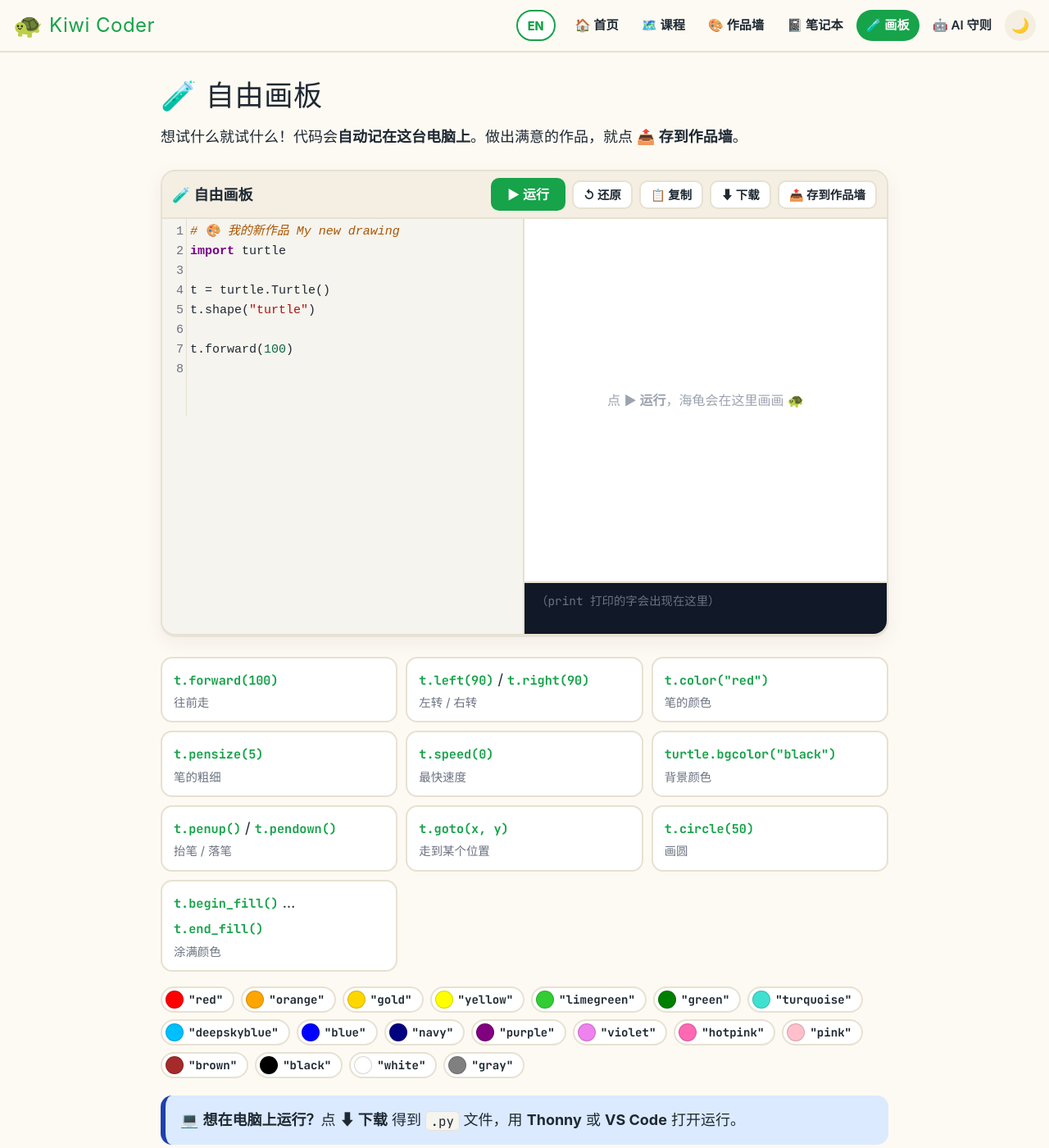
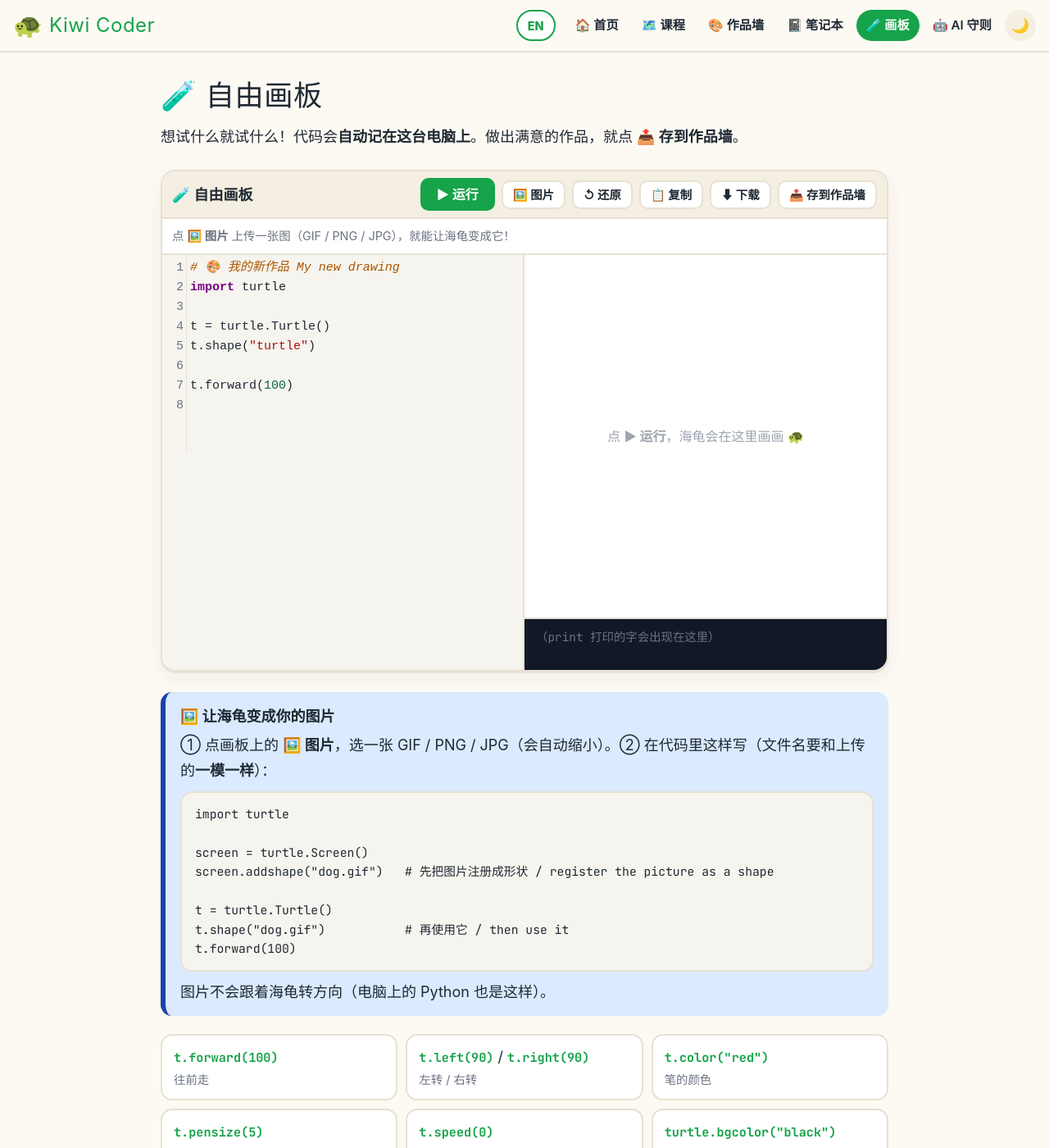
Before and after one commit to cp2phi/kiwi-coder, a Jekyll site: the page built from playground.md, in a window 1280 px wide and 1400 px high. Shown: the whole window at 82% size. Built offline with Jekyll 4.4.1, drawn with Linux system fonts in a browser that asks for light colours; some web fonts are replaced.

Commit message:
Let kids turn the turtle into an uploaded picture
- Free playground gets a Picture button: uploads GIF/PNG/JPG, shrinks
  it to 80px and remembers it on this computer
- screen.addshape("dog.gif") looks up uploaded pictures first, then
  my-work/ on the site, so gallery items work too
- Patch Skulpt 1.2.0 register_shape/addshape missing argument names
- Missing pictures show a friendly error instead of a silent blank turtle

Co-Authored-By: Claude Opus 5.5 <noreply@anthropic.com>

```diff
--- a/assets/css/style.css
+++ b/assets/css/style.css
@@ -338,3 +338,8 @@ html[data-lang="en"] .pg-out:empty::before { content: "(text from print shows up
 .pg-save a.go { display: inline-block; margin: 6px 0; background: #1f883d; color: #fff; text-decoration: none; padding: 6px 16px; border-radius: 10px; }
 html[data-lang="en"] .quiz .q::before { content: "🤔 Guess first: "; }
 html[data-lang="en"] .stop.now::after { content: "This week ⭐"; }
+/* 画板：上传的图片 */
+.pg-imgs { display: flex; flex-wrap: wrap; gap: 8px; align-items: center; padding: 8px 12px; border-bottom: 2px solid var(--line); background: var(--card); font-size: .9rem; }
+.pg-img { display: inline-flex; align-items: center; gap: 6px; border: 2px solid var(--line); border-radius: 12px; padding: 3px 6px; background: var(--bg); }
+.pg-img img { width: 32px; height: 32px; object-fit: contain; image-rendering: auto; }
+.pg-img .pg-btn { font-size: .8rem; padding: 1px 8px; }
--- a/assets/js/playground.js
+++ b/assets/js/playground.js
@@ -6,6 +6,7 @@
  *   data-canvas    "no" = 不需要海龟画布（只用 print）
  *   data-save      「存到作品墙」时默认的文件名
  *   data-draft     填一个名字 = 自动在这台电脑上记住没写完的代码
+ *   data-images    显示「🖼️ 图片」按钮：上传图片，用 screen.addshape("dog.gif") 让海龟变成它
  */
 (function () {
   'use strict';
@@ -16,6 +17,49 @@
     ['太棒了！', 'Awesome!'], ['电脑听你的话了！', 'The computer listened to you!'], ['漂亮！', 'Beautiful!'],
     ['你真是个程序员！', 'You are a real programmer!'], ['一次就跑通！', 'Worked first time!'], ['海龟为你点赞 🐢👍', 'The turtle says nice work 🐢👍']
   ];
+
+  // 海龟的图片形状（screen.addshape("dog.gif")）
+  // IMAGES：孩子在画板上传的图（存在这台电脑上）；REPO_IMAGES：从 GitHub 的 my-work/ 读来的图（只在本次打开页面时有效）
+  var SHAPE_MAX = 80;
+  var IMAGES = {};
+  var REPO_IMAGES = {};
+  try { IMAGES = JSON.parse(localStorage.getItem('kc-images') || '{}'); } catch (e) {}
+  function saveImages() {
+    try { localStorage.setItem('kc-images', JSON.stringify(IMAGES)); return true; } catch (e) { return false; }
+  }
+  // 图片太大就缩到 max 像素以内（不缩的话海龟会变成一张巨大的图）
+  function shrink(src, max) {
+    return new Promise(function (resolve, reject) {
+      var img = new Image();
+      img.onload = function () {
+        var w = img.naturalWidth, h = img.naturalHeight;
+        if (w <= max && h <= max) { resolve(src); return; }
+        var k = max / Math.max(w, h);
+        var c = document.createElement('canvas');
+        c.width = Math.max(1, Math.round(w * k));
+        c.height = Math.max(1, Math.round(h * k));
+        c.getContext('2d').drawImage(img, 0, 0, c.width, c.height);
+        resolve(c.toDataURL('image/png'));
+      };
+      img.onerror = reject;
+      img.src = src;
+    });
+  }
+  function shapeNames(code) {
+    var names = [], re = /(?:addshape|register_shape)\(\s*["']([^"']+)["']/g, m;
+    while ((m = re.exec(code))) names.push(m[1]);
+    return names;
+  }
+  // Skulpt 1.2.0 的 bug：addshape / register_shape 漏写了参数名，一调用就报「takes 1 positional argument」
+  // 在 turtle 模块被载入前，给它的源码补上（和 setup 等指令的写法一样）
+  function patchSkulpt() {
+    var files = Sk.builtinFiles && Sk.builtinFiles.files;
+    var src = files && files['src/lib/turtle.js'];
+    if (src && src.indexOf('$register_shape.co_varnames') < 0) {
+      files['src/lib/turtle.js'] = src.replace('e.$register_shape.minArgs=1,', 'e.$register_shape.minArgs=1,e.$register_shape.co_varnames=["name","shape"],');
+    }
+  }
+  function imageUrl(name) { return ((window.KC && KC.base) || '') + '/my-work/' + encodeURIComponent(name); }
 
   // 当前语言选一句
   function T(zh, en) { return window.KC && KC.lang() === 'en' ? en : zh; }
@@ -53,6 +97,11 @@
     if (type === 'NameError' && (m = /name '(.+?)' is not defined/.exec(msg))) {
       return ['电脑不认识「<b>' + esc(m[1]) + '</b>」这个名字。检查一下：<br>① 拼写对吗？② 大小写对吗？（<code>Turtle</code> 和 <code>turtle</code> 不一样）<br>③ 如果是文字，记得用引号包起来，比如 <code>"red"</code>。',
         'The computer doesn\'t know the name "<b>' + esc(m[1]) + '</b>". Check:<br>① Is it spelled right? ② Are the capital letters right? (<code>Turtle</code> and <code>turtle</code> are different)<br>③ If it\'s a word like a colour, put it in quotes, like <code>"red"</code>.'];
+    }
+    if ((m = /Missing asset: .*\/([^\/\s]+)/.exec(msg))) {
+      var img = esc(decodeURIComponent(m[1]));
+      return ['找不到图片「<b>' + img + '</b>」。先点画板上的 <b>🖼️ 图片</b> 上传它；文件名要和代码里写的<b>一模一样</b>。',
+        'Can\'t find the picture "<b>' + img + '</b>". Click <b>🖼️ Picture</b> on the playground to upload it first. The file name must match your code <b>exactly</b>.'];
     }
     if (isSyntax && /[（）：，“”‘’；。！]/.test(codePart)) {
       var ch = codePart.match(/[（）：，“”‘’；。！]/)[0];
@@ -101,6 +150,7 @@
     this.hasCanvas = root.getAttribute('data-canvas') !== 'no';
     this.saveName = root.getAttribute('data-save') || 'my-drawing';
     this.draftKey = root.getAttribute('data-draft') ? 'kc-draft-' + root.getAttribute('data-draft') : null;
+    this.allowImages = root.hasAttribute('data-images') && this.hasCanvas;
     var inline = root.querySelector('textarea');
     this.initial = inline ? inline.value.replace(/^\n/, '') : '';
     this.runId = 0;
@@ -125,6 +175,7 @@
     [this.btnRun, this.btnReset, this.btnCopy, this.btnDown, this.btnSave].forEach(function (b) { head.appendChild(b); });
     r.appendChild(head);
     this.setRunning(false);
+    if (this.allowImages) this.buildImages(head);
 
     var main = el('div', 'pg-main' + (this.hasCanvas ? '' : ' no-canvas'));
     var ed = el('div', 'pg-editor');
@@ -175,6 +226,68 @@
     this.btnCopy.onclick = function () { self.copy(self.getCode(), self.btnCopy); };
     this.btnDown.onclick = function () { self.download(); };
     this.btnSave.onclick = function () { self.saveToGitHub(); };
+  };
+
+  // 🖼️ 上传图片，让海龟变成这张图
+  Playground.prototype.buildImages = function (head) {
+    var self = this;
+    var btn = el('button', 'pg-btn', both('🖼️ 图片', '🖼️ Picture'));
+    btn.title = 'GIF / PNG / JPG';
+    head.insertBefore(btn, this.btnReset);
+    var input = el('input');
+    input.type = 'file';
+    input.accept = 'image/gif,image/png,image/jpeg,image/webp';
+    input.style.display = 'none';
+    this.imgPanel = el('div', 'pg-imgs');
+    this.root.appendChild(input);
+    this.root.appendChild(this.imgPanel);
+    btn.onclick = function () { input.click(); };
+    input.onchange = function () {
+      var f = input.files && input.files[0];
+      input.value = '';
+      if (!f) return;
+      if (f.size > 5 * 1024 * 1024) { alert(T('图片太大了（超过 5MB），换一张小一点的吧。', 'That picture is too big (over 5 MB). Try a smaller one.')); return; }
+      var name = f.name.trim().toLowerCase().replace(/\s+/g, '-');
+      var rd = new FileReader();
+      rd.onload = function () {
+        shrink(rd.result, SHAPE_MAX).then(function (d) {
+          IMAGES[name] = d;
+          self.renderImages(saveImages());
+        }, function () { alert(T('这个文件打不开，换一张图片试试。', 'Couldn\'t open that file — try another picture.')); });
+      };
+      rd.readAsDataURL(f);
+    };
+    this.renderImages(true);
+  };
+
+  Playground.prototype.renderImages = function (saved) {
+    var self = this;
+    var names = Object.keys(IMAGES);
+    if (!names.length) {
+      this.imgPanel.innerHTML = '<span class="muted">' + both('点 <b>🖼️ 图片</b> 上传一张图（GIF / PNG / JPG），就能让海龟变成它！', 'Click <b>🖼️ Picture</b> to upload an image (GIF / PNG / JPG) and turn the turtle into it!') + '</span>';
+      return;
+    }
+    var html = names.map(function (n) {
+      return '<span class="pg-img"><img src="' + IMAGES[n] + '" alt=""><code>' + esc(n) + '</code>' +
+        '<button class="pg-btn kc-use" data-n="' + esc(n) + '">' + both('📋 复制用法', '📋 Copy code') + '</button>' +
+        '<button class="pg-btn kc-del" data-n="' + esc(n) + '" title="Delete">✕</button></span>';
+    }).join('');
+    if (!saved) html += '<div class="muted">' + both('⚠️ 这台电脑存不下了，关掉网页后图片会消失。', '⚠️ No space left on this computer — the picture disappears when you close the page.') + '</div>';
+    html += '<div class="muted" style="font-size:.85rem">' + both('💡 想让作品墙也显示这张图？把原图上传到 GitHub 的 my-work 文件夹（Add file → Upload files），文件名要一样。',
+      '💡 Want it in the Gallery too? Upload the picture to the my-work folder on GitHub (Add file → Upload files) with the same name.') + '</div>';
+    this.imgPanel.innerHTML = html;
+    this.imgPanel.querySelectorAll('.kc-use').forEach(function (b) {
+      b.onclick = function () {
+        var n = b.getAttribute('data-n');
+        self.copy('screen = turtle.Screen()\nscreen.addshape("' + n + '")\nt.shape("' + n + '")\n', b);
+      };
+    });
+    this.imgPanel.querySelectorAll('.kc-del').forEach(function (b) {
+      b.onclick = function () {
+        delete IMAGES[b.getAttribute('data-n')];
+        self.renderImages(saveImages());
+      };
+    });
   };
 
   Playground.prototype.load = function () {
@@ -234,6 +347,31 @@
     this.saveBox.className = 'pg-save';
     this.setRunning(true);
 
+    // 代码里用到、但没在画板上传过的图片，先从 GitHub 的 my-work/ 读进来并缩小
+    var missing = shapeNames(code).filter(function (n) { return !IMAGES[n] && !REPO_IMAGES[n]; });
+    if (missing.length) {
+      Promise.all(missing.map(function (n) {
+        return shrink(imageUrl(n), SHAPE_MAX).then(function (d) { REPO_IMAGES[n] = d; }, function () {});
+      })).then(function () {
+        if (myRun !== self.runId) return;
+        // 哪儿都找不到的图片：Skulpt 不会报错，海龟会悄悄消失，所以这里先告诉孩子
+        var lost = missing.filter(function (n) { return !REPO_IMAGES[n]; })[0];
+        if (lost) {
+          var lineNo = code.split('\n').findIndex(function (l) { return l.indexOf(lost) >= 0 && /addshape|register_shape/.test(l); }) + 1;
+          self.setRunning(false);
+          self.showError({ tp$name: 'Error', toString: function () { return 'Missing asset: ' + imageUrl(lost) + ' on line ' + lineNo; } }, code);
+          return;
+        }
+        self.start(myRun, code, runCode);
+      });
+      return;
+    }
+    this.start(myRun, code, runCode);
+  };
+
+  Playground.prototype.start = function (myRun, code, runCode) {
+    var self = this;
+    patchSkulpt();
     if (Sk.TurtleGraphics && Sk.TurtleGraphics.stop) { try { Sk.TurtleGraphics.stop(); } catch (e) {} }
     Sk.TurtleGraphics = Sk.TurtleGraphics || {};
     if (this.hasCanvas) {
@@ -245,6 +383,8 @@
     }
     Sk.TurtleGraphics.width = SIZE;
     Sk.TurtleGraphics.height = SIZE;
+    // addshape("dog.gif") 按名字找图：先找上传的，再找 GitHub my-work/ 里的
+    Sk.TurtleGraphics.assets = function (name) { return IMAGES[name] || REPO_IMAGES[name] || imageUrl(name); };
 
     Sk.configure({
       output: function (t) { if (myRun === self.runId) { self.out.textContent += t; self.out.scrollTop = 1e9; } },
--- a/playground.md
+++ b/playground.md
@@ -8,7 +8,7 @@ playground: true
 
 <p><span class="zh">想试什么就试什么！代码会<b>自动记在这台电脑上</b>。做出满意的作品，就点 <b>📤 存到作品墙</b>。</span><span class="en">Try anything you like! Your code is <b>saved on this computer automatically</b>. Made something you love? Click <b>📤 Save to Gallery</b>.</span></p>
 
-<div class="playground" data-title="🧪 自由画板" data-title-en="🧪 Playground" data-save="my-drawing" data-draft="free">
+<div class="playground" data-title="🧪 自由画板" data-title-en="🧪 Playground" data-save="my-drawing" data-draft="free" data-images>
 <textarea># 🎨 我的新作品 My new drawing
 import turtle
 
@@ -17,6 +17,20 @@ t.shape("turtle")
 
 t.forward(100)
 </textarea>
+</div>
+
+<div class="box box-tip"><span class="box-title"><span class="zh">🖼️ 让海龟变成你的图片</span><span class="en">🖼️ Turn the turtle into your picture</span></span>
+<span class="zh">① 点画板上的 <b>🖼️ 图片</b>，选一张 GIF / PNG / JPG（会自动缩小）。② 在代码里这样写（文件名要和上传的<b>一模一样</b>）：</span>
+<span class="en">① Click <b>🖼️ Picture</b> on the playground and choose a GIF / PNG / JPG (it gets shrunk automatically). ② Write this in your code (the file name must match <b>exactly</b>):</span>
+<pre style="margin:.6em 0">import turtle
+
+screen = turtle.Screen()
+screen.addshape("dog.gif")   # 先把图片注册成形状 / register the picture as a shape
+
+t = turtle.Turtle()
+t.shape("dog.gif")           # 再使用它 / then use it
+t.forward(100)</pre>
+<span class="zh">图片不会跟着海龟转方向（电脑上的 Python 也是这样）。</span><span class="en">The picture doesn't turn when the turtle turns (same as Python on a computer).</span>
 </div>
 
 <div class="cmds">
```
Also changed, not shown: _.gif (added).
